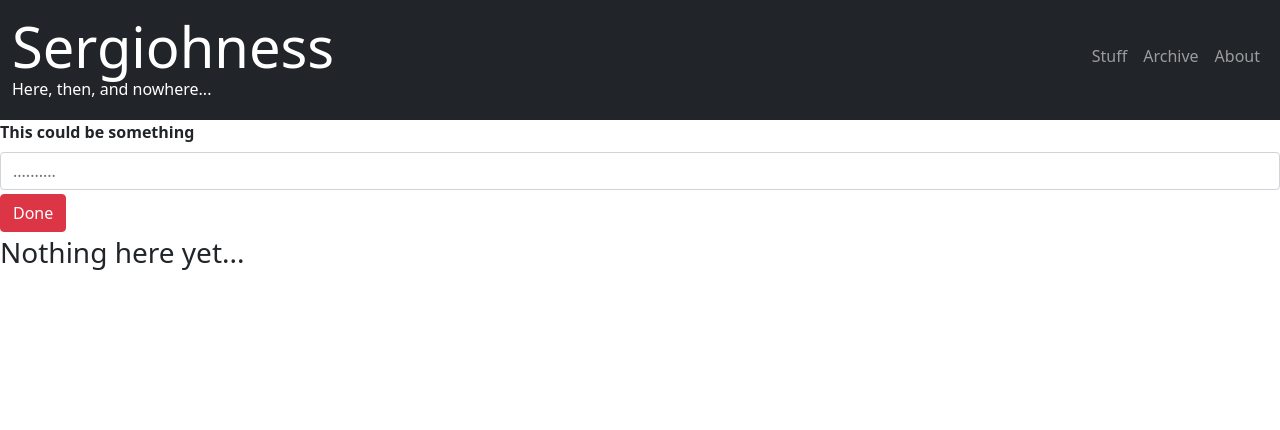
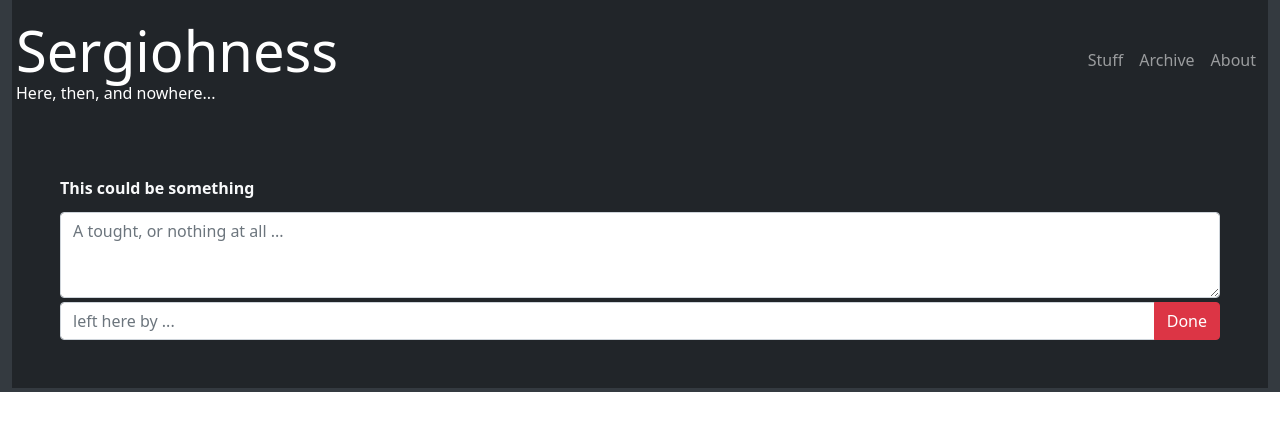
Before and after one commit to Sergioloman/blog-0, a React (Create React App) app in the folder note-blog/Client/: page / in a window 1280 px wide. Shown: the top 430 px of the page. Built offline with nearby package versions, Linux system fonts and the light colour scheme.

Commit message:
finished styling for input form

```diff
--- a/note-blog/Client/src/App.css
+++ b/note-blog/Client/src/App.css
@@ -1,5 +1,5 @@
-.App {
-background-color: #c5c9d4;
+.App-total {
+background-color: #343a40;;
 }
 
 .App-logo {
--- a/note-blog/Client/src/App.js
+++ b/note-blog/Client/src/App.js
@@ -4,16 +4,18 @@ import 'bootstrap/dist/css/bootstrap.min.css';
 import { BrowserRouter as Router, Route, Routes} from 'react-router-dom';
 
 import Home from './pages/Home.js'
+import { Container } from "react-bootstrap";
+
 
 function App() {
   return (
-    <Router>
-      <div>
-        <Routes>
+    <Container fluid className="App-total">
+    <Router >
+        <Routes >
           <Route exact path="/" element={<Home/>}></Route>
         </Routes>
-      </div>
     </Router>
+    </Container>
   );
 }
 
--- a/note-blog/Client/src/components/Nav.Bar/Nav.js
+++ b/note-blog/Client/src/components/Nav.Bar/Nav.js
@@ -3,7 +3,7 @@ import { Nav,Navbar,Container} from "react-bootstrap"
 const Navigation =()=>{
     return (
         <Navbar bg="dark" variant="dark">
-                <Container fluid>
+                <Container fluid className="p-1">
                     <Navbar.Brand href="#home">
                         <div className="display-4">Sergiohness
                             <br />
--- a/note-blog/Client/src/components/Post.Form/Form.js
+++ b/note-blog/Client/src/components/Post.Form/Form.js
@@ -1,5 +1,5 @@
 import React from "react";
-import {Form, Button } from 'react-bootstrap'
+import { Form, Button, InputGroup } from 'react-bootstrap'
 //import { useState } from 'react';
 
 ///import {addPost} from Methods/somwehere//
@@ -16,13 +16,16 @@ function PostForm({ addPost }) {
 
   return (
     <Form onSubmit={handleSubmit}>
-      <Form.Group className="mb-1">
-        <Form.Label><b>This could be something</b></Form.Label>
-        <Form.Control type="text" className="input" value={value} onChange={e => setValue(e.target.value)} placeholder=".........." />
+      <Form.Group className="mb-1 p-5 bg-dark" >
+        <Form.Label className="text-light "><b>This could be something</b></Form.Label>
+        <InputGroup className="mt-1">
+          <Form.Control as="textarea" rows={3} value={value} onChange={e => setValue(e.target.value)} placeholder="A tought, or nothing at all ..." />
+        </InputGroup>
+        <InputGroup className="mt-1">
+          <Form.Control type="username" value={value} onChange={e => setValue(e.target.value)} placeholder="left here by ..." />
+          <Button variant="danger" type="submit">Done</Button>
+        </InputGroup>
       </Form.Group>
-      <Button variant="danger mb-1" type="submit">
-        Done
-      </Button>
     </Form>
   );
 }
--- a/note-blog/Client/src/pages/Home.js
+++ b/note-blog/Client/src/pages/Home.js
@@ -1,25 +1,26 @@
 import React from "react";
-
+import "../App.css";
 import PostForm from "../components/Post.Form/Form";
-import PostList from "../components/Post.List/List";
+//import Login from "./Login";
+//import SignUp from "./SignUp";
 import Navigation from "../components/Nav.Bar/Nav";
-
 import { Col ,Row} from 'react-bootstrap'
 
-const user = "MechaWizardSword"
+
 
 const Home = () => {
     return (
-        <main>
+        <main >
             <Navigation/>
             <Col >
-                <Row className="justify-content-md-center">
+                <Row>
                     <PostForm />
                 </Row>
                 <Row>
-                    <PostList
-                        posts={user.posts}
-                        title={`${user.username} says...`}></PostList>
+
+                </Row>
+                <Row>
+
                 </Row>
             </Col>
         </main>
```
Also changed, not shown: note-blog/Client/src/pages/SignUp.js (+50 -0 lines), note-blog/Client/src/pages/login.js (+41 -1 lines), note-blog/Client/src/index.css (line endings or trailing spaces), 2 other files (tests, documents, lock files or other folders). Lines whose indentation alone changed are shown as unchanged.
